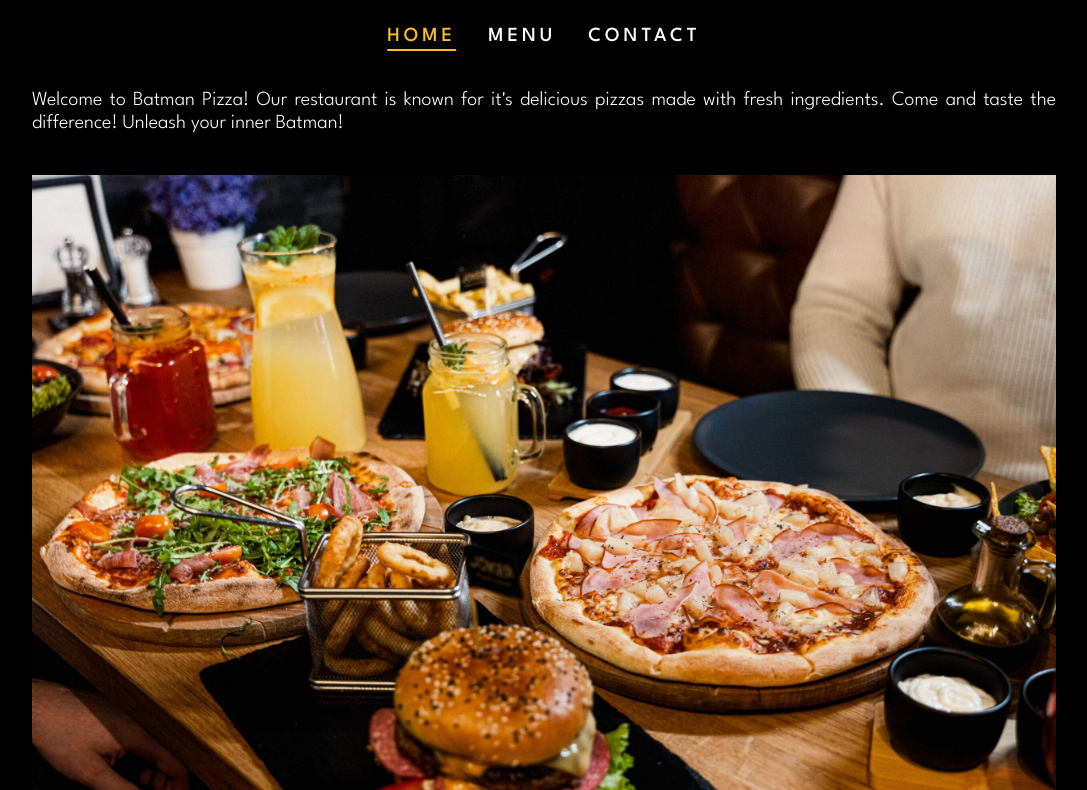
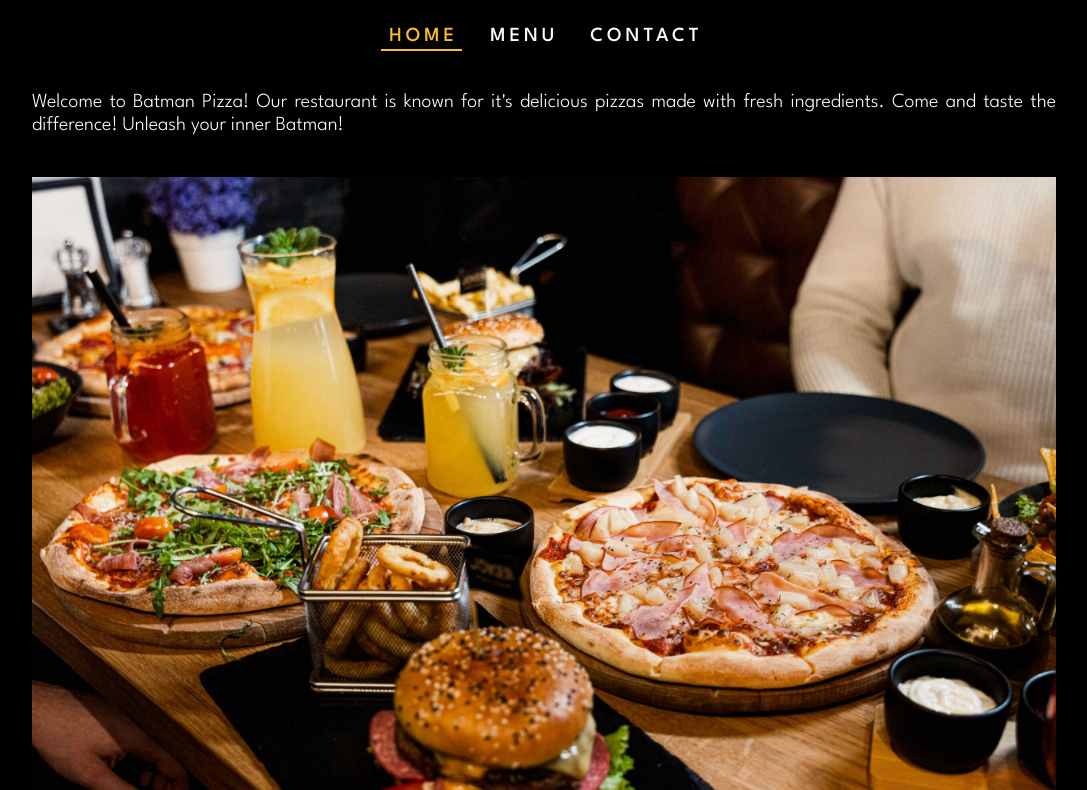
Before and after one commit to mariuszciaston/Restaurant-Page, a plain HTML site: page index.html in a window 1280 px wide. Shown: the part 101-891 px from the top of the page, without its empty margins (96-1183 px from the left). Drawn offline with Linux system fonts and the light colour scheme.

Commit message:
Fix for iOS

```diff
--- a/style.css
+++ b/style.css
@@ -51,10 +51,8 @@ body {
 	gap: 1rem;
 	font-size: 1rem;
 	margin-bottom: 1rem;
-
 	justify-content: center;
 	text-align: center;
-
 	width: 100%;
 	flex-wrap: wrap;
 }
@@ -62,9 +60,11 @@ body {
 .nav .nav-button {
 	color: white;
 	background-color: unset;
+	padding: 1px 4px 1px 8px;
 	border: none;
 	transition: 0.4s color;
 	letter-spacing: 4px;
+	border-bottom: 2px solid rgba(255, 255, 255, 0);
 }
 
 .nav .nav-button:hover {
@@ -74,8 +74,7 @@ body {
 
 .nav .nav-button.active {
 	color: var(--yellow);
-	text-decoration: underline;
-	text-underline-offset: 0.375rem;
+	border-bottom: 2px solid var(--yellow);
 }
 
 .main {
```
